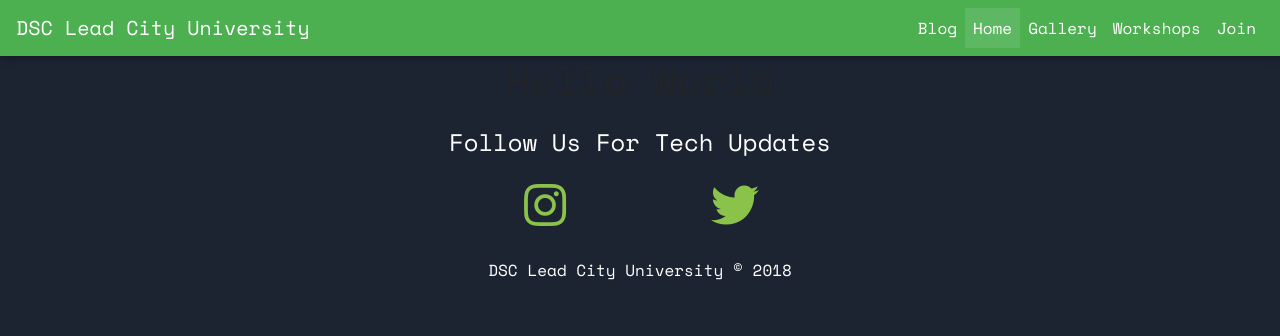
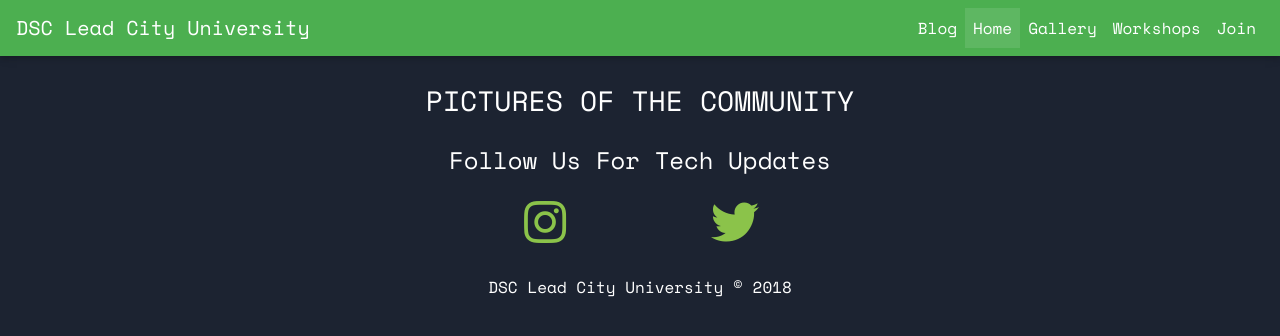
Before and after one commit to dscleadcity/developer-student-club-webapp, a React (Create React App) app: page /gallery in a window 1280 px wide. Shown: the top 336 px of the page. Built offline with nearby package versions, Linux system fonts and the light colour scheme.

Commit message:
edited Gallery

```diff
--- a/src/components/views/gallery.js
+++ b/src/components/views/gallery.js
@@ -1,10 +1,12 @@
 import React, { Component } from 'react';
+
+import '../App.css';
 
 export default class Gallery extends Component {
   render() {
     return(
       <div>
-        <h1>Hello World</h1>
+        <h3 class="white-text content">PICTURES OF THE COMMUNITY</h3>
       </div>
     );
   }
```
